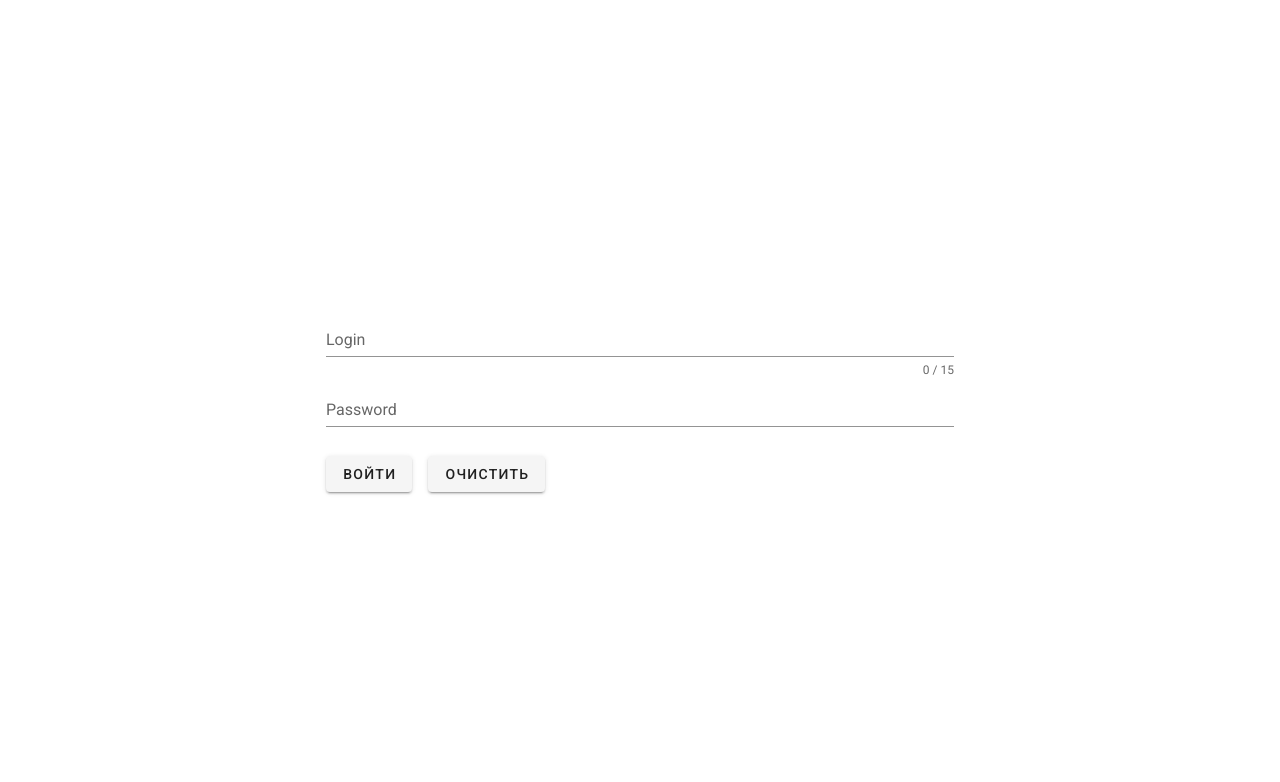
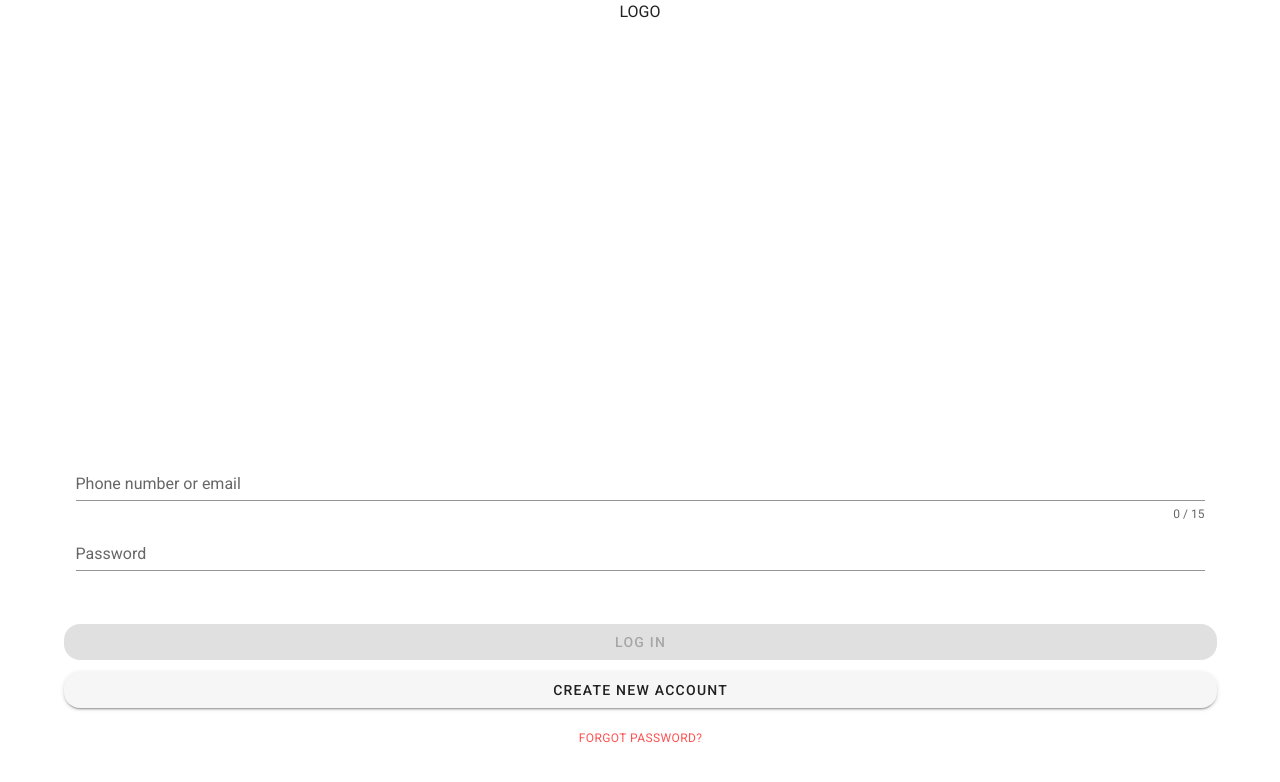
Before and after one commit to temalead/Social8, a Vue app in the folder src/frontend/: page /auth in a window 1280 px wide. Shown: the top 782 px of the page. Built offline with nearby package versions, Linux system fonts and the light colour scheme.

Commit message:
add Auth component

```diff
--- a/src/frontend/src/components/Auth.vue
+++ b/src/frontend/src/components/Auth.vue
@@ -1,12 +1,16 @@
 <template>
+  <v-container class="d-flex flex-column">
     <v-row class="align-center justify-center">
-    <v-col cols="6">
+      <div class="small-logo-container">LOGO</div>
+    </v-row>
+    <v-row>
+      <v-col class="ml-4 mr-4">
         <form>
           <v-text-field
             v-model="login"
             :error-messages="loginErrors"
             :counter="15"
-          label="Login"
+            label="Phone number or email"
             required
             @input="$v.login.$touch()"
             @blur="$v.login.$touch()"
@@ -20,12 +24,31 @@
             @blur="$v.password.$touch()"
             class="mb-2"
           ></v-text-field>
-
-        <v-btn class="mr-4" @click="submit"> Войти </v-btn>
-        <v-btn @click="clear"> Очистить </v-btn>
+          <v-row>
+            <v-btn
+              class="mt-9 button"
+              color="#f6f6f6"
+              width="100%"
+              @click="submit"
+              disabled
+            >
+              LOG IN
+            </v-btn>
+          </v-row>
+          <v-row>
+            <v-btn class="button second" color="#f6f6f6" width="100%">
+              create new account
+            </v-btn>
+          </v-row>
+          <v-row class="d-flex justify-center">
+            <v-btn class="button second text-caption" color="error" text
+              >Forgot Password?
+            </v-btn>
+          </v-row>
         </form>
       </v-col>
     </v-row>
+  </v-container>
 </template>
 
 <script>
@@ -84,16 +107,34 @@ export default {
     submit() {
       this.$v.$touch();
     },
-    clear() {
-      this.$v.$reset();
-      this.login = "";
-      this.password = "";
-      this.select = null;
-      this.checkbox = false;
-    },
   },
 };
 </script>
 
-<style>
+<style scoped>
+.button {
+  border-radius: 16px;
+}
+.second {
+  margin-top: 12px;
+}
+.small-logo-container {
+  height: 55vh;
+}
+/* .logo {
+  position: absolute;
+  width: 104px;
+  height: 104px;
+  left: 128px;
+  top: 260px;
+  background: url(image.png);
+}
+
+.image {
+  position: absolute;
+  left: 0%;
+  right: 0%;
+  top: 0%;
+  bottom: 0%;
+} */
 </style>
--- a/src/frontend/src/views/Home.vue
+++ b/src/frontend/src/views/Home.vue
@@ -1,6 +1,4 @@
-<template>
-  <hello-world />
-</template>
+<template></template>
 
 <script>
 export default {
@@ -9,3 +7,5 @@ export default {
   components: {},
 };
 </script>
+<style scoped>
+</style>
```
Lines whose indentation alone changed are shown as unchanged.
